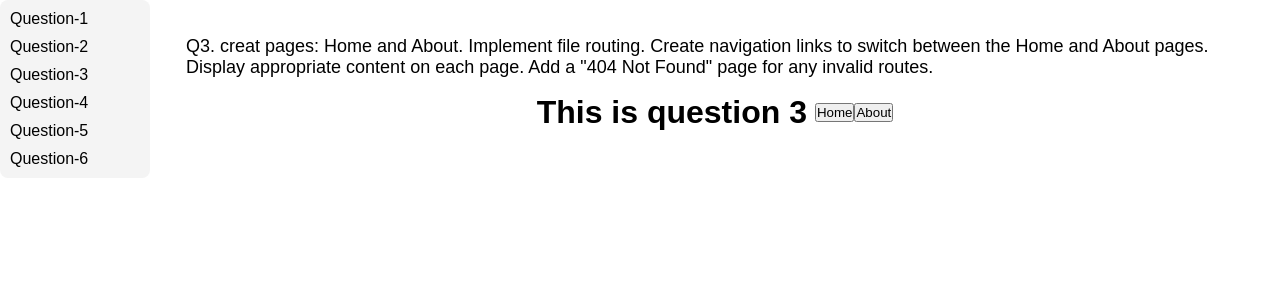
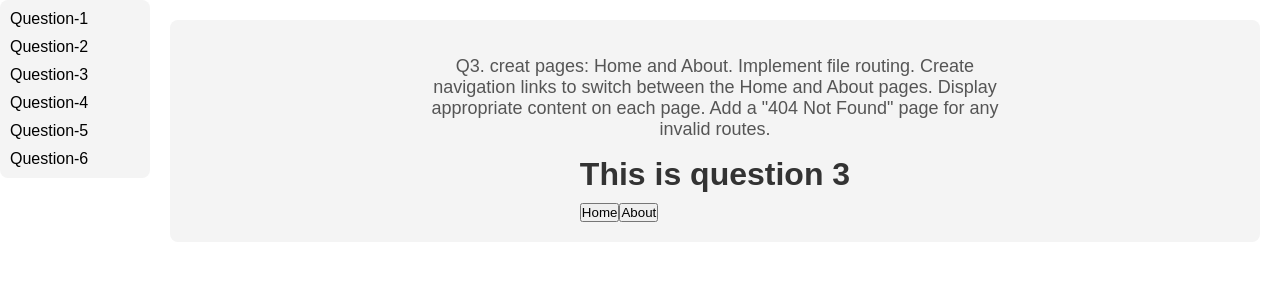
Before and after one commit to abhijeet-successivetech/React-Training, a Next.js app: page /assignment-3/question-3 in a window 1280 px wide. Shown: the top 300 px of the page. Built offline with nearby package versions, Linux system fonts and the light colour scheme.

Commit message:
Css added in the files

```diff
--- a/src/app/assignment-3/question-3/layout.jsx
+++ b/src/app/assignment-3/question-3/layout.jsx
@@ -2,7 +2,7 @@ import { AuthProvider } from "@/component/assignment-3/AuthContext";
 
 export default function AuthLayout({ children }) {
   return (
-    <div>
+    <div className="container-center">
       <AuthProvider> {children}</AuthProvider>
     </div>
   );
--- a/src/app/assignment-3/question-3/page.jsx
+++ b/src/app/assignment-3/question-3/page.jsx
@@ -9,14 +9,7 @@ const HomeAbout = () => {
         appropriate content on each page. Add a "404 Not Found" page for any
         invalid routes.
       </p>
-      <div
-       style={{
-          display: "flex",
-          alignItems: "center",
-          gap: "0.5rem",
-          justifyContent: "center",
-        }}
-      >
+      <div className="link-primary">
         <h1>This is question 3</h1>
         <div className="link">
           <Link href={"/assignment-3/question-3/Home"}>
--- a/src/app/assignment-3/question-5/layout.jsx
+++ b/src/app/assignment-3/question-5/layout.jsx
@@ -3,7 +3,7 @@ import Link from "next/link";
 
 export default function DashboardLayout({ children }) {
   return (
-    <div style={{ display: "flex" }}>
+    <div>
       <nav
         style={{
           width: "300px",
--- a/src/app/assignment-3/question-6/page.jsx
+++ b/src/app/assignment-3/question-6/page.jsx
@@ -29,9 +29,7 @@ const ProductPage = () => {
         parameter and display them on the detail page. Add a "Go Back" button on
         the detail page to return to the list.
       </p>
-      <div style={{display:"flex", marginLeft:"1rem",
-         gap:"1rem"}}
-        >
+      <div className="container-center">
         {products.map((product, index) => (
           <p key={index}>
             <Link href={`/assignment-3/question-6/product/${product.id}`}>
--- a/src/app/assignment-3/question-6/product/[product]/page.jsx
+++ b/src/app/assignment-3/question-6/product/[product]/page.jsx
@@ -7,7 +7,7 @@ const ProductPage = () => {
       id: 1,
       name: "redmi note 11",
       type: "Phone",
-      description: "It is a multitasking phone with a beautiful display",
+      description: "It is a multitasking phone",
       price: 20000,
       image: "/assets/phone1.jpg",
     },
@@ -45,7 +45,7 @@ const ProductPage = () => {
     <>
       <p>{myProduct.name}</p>
       <p>{myProduct.type}</p>
-      <img src={myProduct.image} alt="image" />
+      <img className="img-default"src={myProduct.image} alt="image" />
       <p>{myProduct.description}</p>
       <p>Rs {myProduct.price}</p>
       <button onClick={() => redirect("/assignment-3/question-6")}>
--- a/src/app/globals.css
+++ b/src/app/globals.css
@@ -81,3 +81,113 @@ a {
   object-fit: cover;
   margin-top: 10px;
 }
+
+/* Generic container for centered content blocks */
+.container-center {
+  width: 100%;
+  margin-inline: auto;
+  height: 100%;
+  display: flex;
+  flex-direction: column;
+  justify-content: center;
+  align-items: center;
+  padding: 20px;
+  background-color: #f4f4f4;
+  border-radius: 8px;
+}
+
+/* Headings: generic style for all h1 */
+h1 {
+  font-size: 2rem;
+  color: #333;
+  text-align: center;
+  margin-bottom: 10px;
+}
+
+/* Paragraphs: generic style for all p */
+p {
+  font-size: 1.2rem;
+  color: #555;
+  text-align: center;
+  margin-bottom: 20px;
+  max-width: 600px;
+}
+
+/* Primary button: generic reusable style */
+.button-primary {
+  background-color: #007bff;
+  color: #fff;
+  border: none;
+  padding: 10px 20px;
+  font-size: 1rem;
+  cursor: pointer;
+  border-radius: 5px;
+  text-align: center;
+  display: inline-block;
+  text-decoration: none;
+}
+
+.button-primary:hover {
+  background-color: #0069d9;
+}
+
+/* Generic span styling */
+span {
+  font-size: 1rem;
+  color: #333;
+}
+
+/* Lists */
+ul {
+  list-style-type: disc;
+  padding-left: 20px;
+}
+
+ul li {
+  font-size: 1rem;
+  color: #555;
+  margin-bottom: 5px;
+}
+
+/* Additional utility classes */
+
+.text-center {
+  text-align: center;
+}
+
+
+
+
+form {
+  width: 100%;
+  max-width: 500px;
+  margin: 20px auto;
+  padding: 20px;
+  background-color: #fff;
+  border-radius: 8px;
+  box-shadow: 0 2px 8px rgba(0, 0, 0, 0.1);
+}
+
+label {
+  display: block;
+  font-size: 1rem;
+  color: #333;
+  margin-bottom: 5px;
+  font-weight: 500;
+}
+
+
+.link-primary {
+  color: #007bff;
+  text-decoration: none;
+  font-weight: 500;
+  cursor: pointer;
+}
+
+.img-default {
+  max-width: 100%;
+  height: auto;
+  max-height: 400px;
+  object-fit: contain;
+
+}
```
Also changed, not shown: src/app/assignment-3/question-1/page.jsx (+1 -8 lines), src/app/assignment-3/question-2/Child.jsx (+8 -12 lines), src/app/assignment-3/question-2/page.jsx (+1 -8 lines), src/app/assignment-3/question-4/page.jsx (+1 -8 lines), src/app/assignment-3/question-5/page.jsx (+1 -11 lines), src/component/assignment-3/AuthComponent.jsx (+3 -10 lines).
